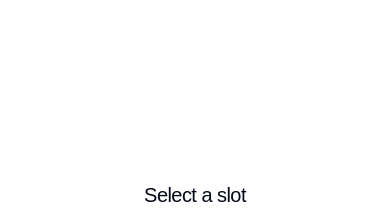
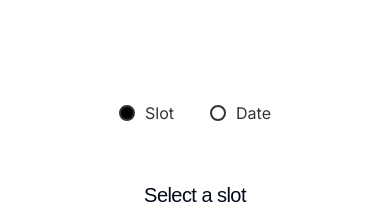
Before and after one commit to ZenStreet-ai/Client-Profile, a Next.js app: page /booking/1 in a window 390 px wide. Shown: the part 332-542 px from the top of the page. Built offline with nearby package versions, Linux system fonts and the light colour scheme.

Commit message:
stable v3.1

```diff
--- a/src/app/booking/[id]/components/ButtonGroupComponent.css
+++ b/src/app/booking/[id]/components/ButtonGroupComponent.css
@@ -339,7 +339,7 @@
 }
 
 .slot-grid {
-  margin: 30px 0; /* Adds space between Morning, Afternoon, and Evening sections */
+  margin: 30px 10px; /* Adds space between Morning, Afternoon, and Evening sections */
 }
 
 .slot-header {
@@ -537,5 +537,49 @@
   justify-content: center;
   text-align: center;
 }
+.mobile-filter {
+  display: flex;
+  flex-direction: row;
+  justify-content: space-around;
+  width: 100%;
+  padding: 10px 0;
+}
+
+.mobile-filter label {
+  font-family: var(--default-font-family);
+  font-size: 16px;
+  color: #333;
+  display: flex;
+  align-items: center;
+  gap: 5px;
+  font-weight: normal; /* Default weight */
+}
+
+.mobile-filter input[type="radio"] {
+  margin-right: 5px;
+  appearance: none; /* Remove default styling */
+  width: 16px;
+  height: 16px;
+  border-radius: 50%;
+  border: 2px solid #333;
+  outline: none;
+  cursor: pointer;
+  position: relative;
+}
+
+.mobile-filter input[type="radio"]:checked {
+  background-color: black; /* Black fill when checked */
+}
+
+.mobile-filter input[type="radio"]:checked + label {
+  font-weight: bold; /* Bold text when selected */
+  color: black; /* Change text color to black when selected */
+}
+
+.selected-option {
+  font-weight: bold;
+  color: black; /* Apply bold and black color when selected */
+}
+
 
 }
--- a/src/app/booking/[id]/components/ButtonGroupComponent.tsx
+++ b/src/app/booking/[id]/components/ButtonGroupComponent.tsx
@@ -144,8 +144,27 @@ const ButtonGroupComponent = ({ params }: { params: { id: string } }) => {
       <div className='filter-options'>
         <h1 className="ther-bold">Filter by</h1>
         {isMobile ? (
-          <div className="therapy-center">
-            {/* Mobile filter options */}
+          <div className="therapy-center mobile-filter">
+            <label className={filterOption === 'slot' ? 'selected-option' : ''}>
+              <input
+                type="radio"
+                name="filterOption"
+                value="slot"
+                checked={filterOption === 'slot'}
+                onChange={() => setFilterOption('slot')}
+              />
+              Slot
+            </label>
+            <label className={filterOption === 'date' ? 'selected-option' : ''}>
+              <input
+                type="radio"
+                name="filterOption"
+                value="date"
+                checked={filterOption === 'date'}
+                onChange={() => setFilterOption('date')}
+              />
+              Date
+            </label>
           </div>
         ) : (
           <div className='therapy-center'>
```
